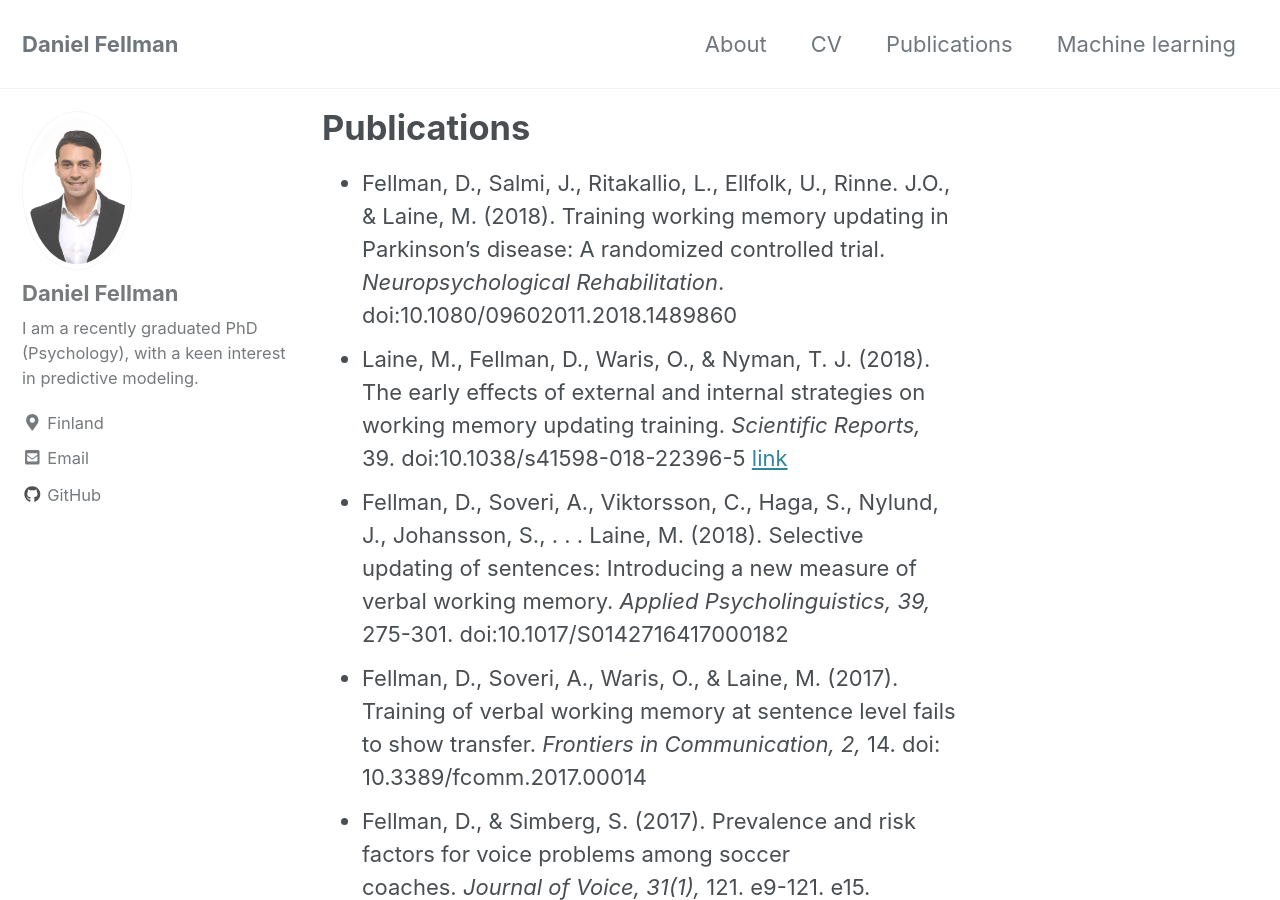
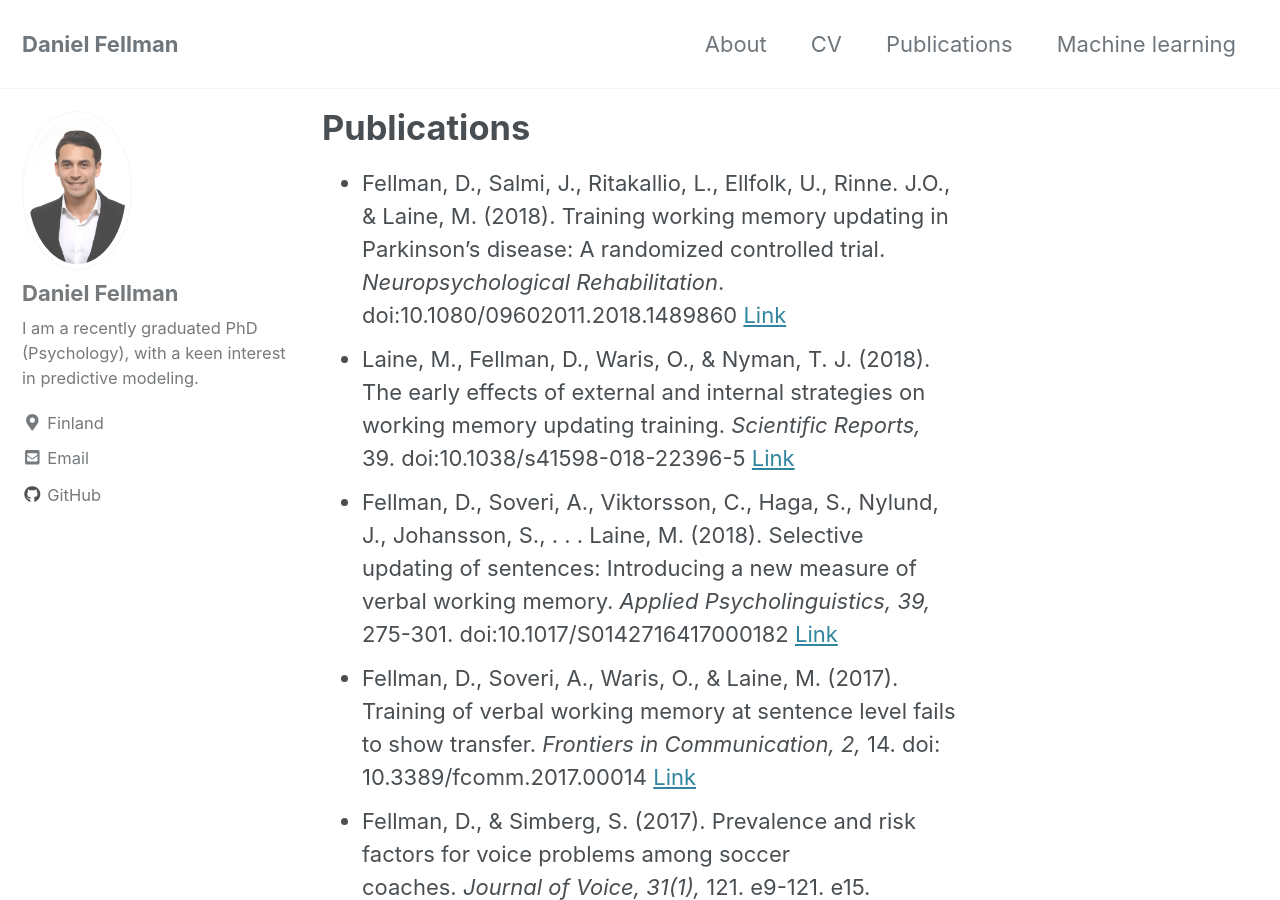
Before and after one commit to danielfellman/danielfellman.github.io, a Jekyll site: the page built from _pages/publications.md, in a window 1280 px wide and 900 px high. Built offline with Jekyll 4.4.1, drawn with Linux system fonts in a browser that asks for light colours; cached includes are drawn as plain includes; nearby versions of some CDN libraries.

Commit message:
Update publications.md

```diff
--- a/_pages/publications.md
+++ b/_pages/publications.md
@@ -4,9 +4,9 @@ permalink: /publ/
 title: "Publications"
 author_profile: true
 ---
-* Fellman, D., Salmi, J., Ritakallio, L., Ellfolk, U., Rinne. J.O., & Laine, M. (2018). Training working memory updating in Parkinson’s disease: A randomized controlled trial. *Neuropsychological Rehabilitation*. doi:10.1080/09602011.2018.1489860
-* Laine, M., Fellman, D., Waris, O., & Nyman, T. J. (2018). The early effects of external and internal strategies on working memory updating training. *Scientific Reports,* 39. doi:10.1038/s41598-018-22396-5 [link](https://www.tandfonline.com/doi/abs/10.1080/09602011.2018.1489860)
-* Fellman, D., Soveri, A., Viktorsson, C., Haga, S., Nylund, J., Johansson, S., . . . Laine, M. (2018). Selective updating of sentences: Introducing a new measure of verbal working memory. *Applied Psycholinguistics, 39,* 275-301. doi:10.1017/S0142716417000182
+* Fellman, D., Salmi, J., Ritakallio, L., Ellfolk, U., Rinne. J.O., & Laine, M. (2018). Training working memory updating in Parkinson’s disease: A randomized controlled trial. *Neuropsychological Rehabilitation*. doi:10.1080/09602011.2018.1489860 [Link](https://www.tandfonline.com/doi/abs/10.1080/09602011.2018.1489860)
+* Laine, M., Fellman, D., Waris, O., & Nyman, T. J. (2018). The early effects of external and internal strategies on working memory updating training. *Scientific Reports,* 39. doi:10.1038/s41598-018-22396-5 [Link](https://www.nature.com/articles/s41598-018-22396-5)
+* Fellman, D., Soveri, A., Viktorsson, C., Haga, S., Nylund, J., Johansson, S., . . . Laine, M. (2018). Selective updating of sentences: Introducing a new measure of verbal working memory. *Applied Psycholinguistics, 39,* 275-301. doi:10.1017/S0142716417000182 [Link](https://www.cambridge.org/core/journals/applied-psycholinguistics/article/selective-updating-of-sentences-introducing-a-new-measure-of-verbal-working-memory/A1B55EB526324DD6D437F41C6DDD566E)
 *	Fellman, D., Soveri, A., Waris, O., & Laine, M. (2017). Training of verbal working memory at sentence level fails to show transfer. *Frontiers in Communication, 2,* 14.
-doi: 10.3389/fcomm.2017.00014
-* Fellman, D., & Simberg, S. (2017). Prevalence and risk factors for voice problems among soccer coaches. *Journal of Voice, 31(1),* 121. e9-121. e15. doi:10.1016/j.jvoice.2016.02.003
+doi: 10.3389/fcomm.2017.00014 [Link](https://www.frontiersin.org/articles/10.3389/fcomm.2017.00014/full)
+* Fellman, D., & Simberg, S. (2017). Prevalence and risk factors for voice problems among soccer coaches. *Journal of Voice, 31(1),* 121. e9-121. e15. doi:10.1016/j.jvoice.2016.02.003 [Link](https://www.sciencedirect.com/science/article/pii/S0892199716000321)
```
